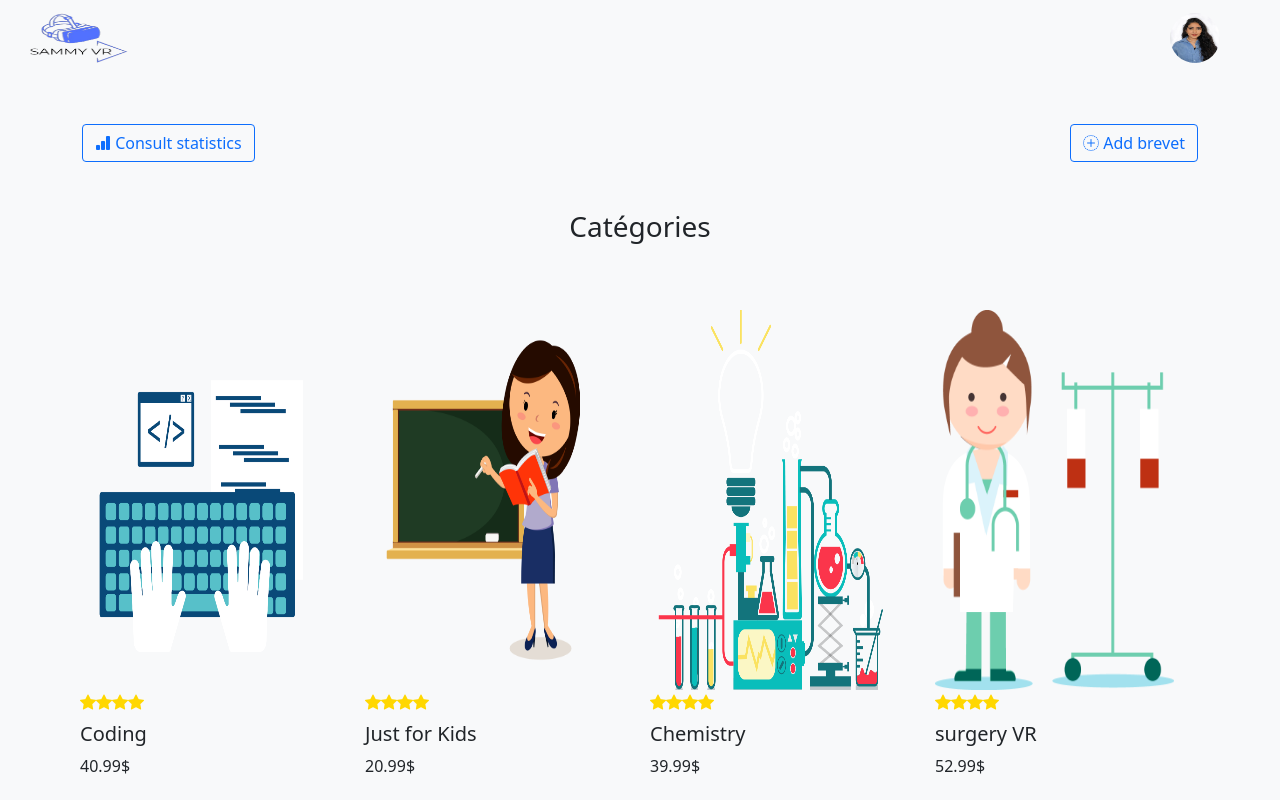
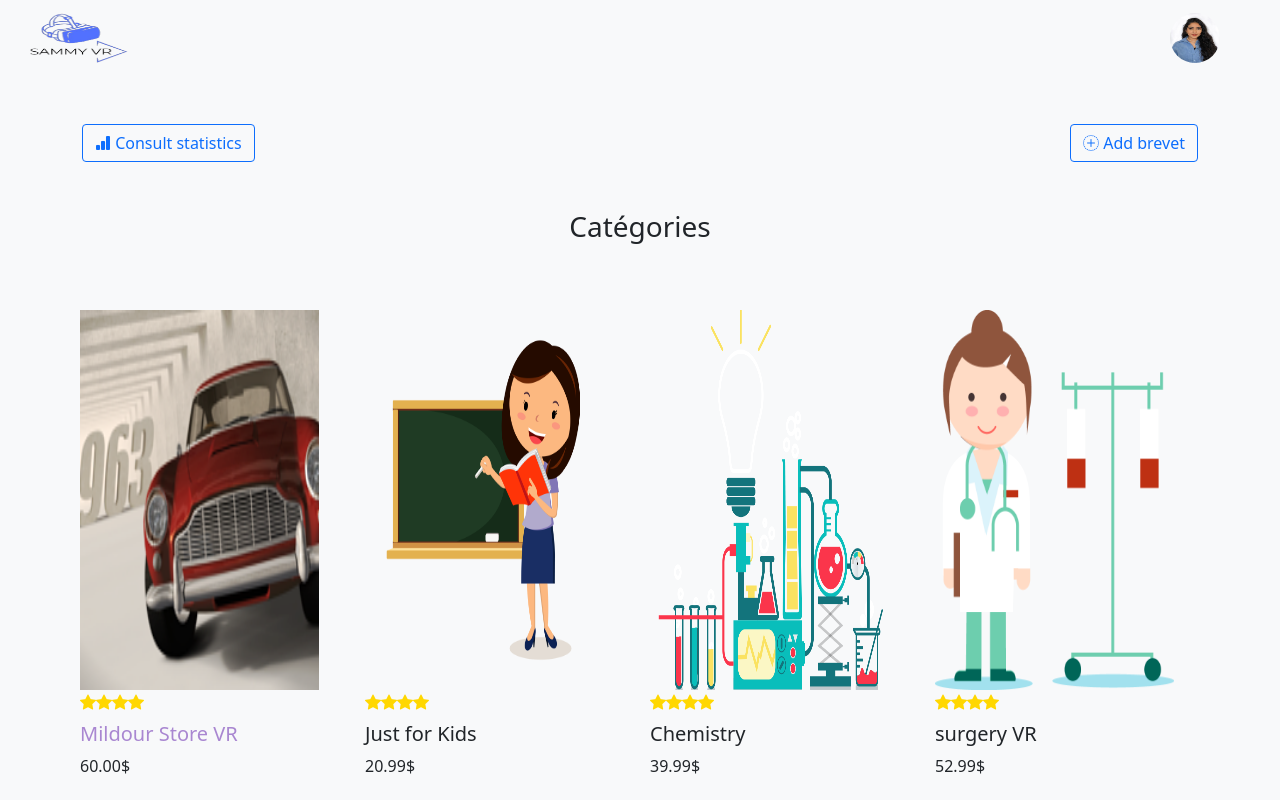
Before and after one commit to mouradaze/marketplace, a plain HTML site: page createur.html in a window 1280 px wide. Drawn offline with nearby package versions, Linux system fonts and the light colour scheme.

Commit message:
store miloudi

```diff
--- a/createur.html
+++ b/createur.html
@@ -44,11 +44,11 @@
             </div>
             <div class="row mt-5">
                 <div class="col-md-3 popout prod">
-                    <img src="ressources/kisspng-digital-marketing-business-service-brand-computer-programming-5a6bfdde14d662.3969596715170267820854.png" style="height: 100%;width: 90%;" alt="">
+                    <img src="ressources/classics.png" style="height: 100%;width: 90%;" alt="">
                     <div class="gold"><i class="bi bi-star-fill"></i><i class="bi bi-star-fill"></i><i class="bi bi-star-fill"></i><i class="bi bi-star-fill"></i></div>
-                    <h5 class="mt-2">Coding</h5>
+                    <h5 class="mt-2"><a href="client.html">Mildour Store VR</a> </h5>
 
-                    <p>40.99$</p>
+                    <p>60.00$</p>
                 </div>
                 <div class="col-md-3 popout prod">
                     <img src="ressources/kisspng-teacher-cartoon-drawing-pupils-5b103889b1bb03.156929101527789705728.png" style="height: 100%;width: 90%;" alt="">
```
Also changed, not shown: client.html (+1 -1 lines), ressources/classics.png (added).
